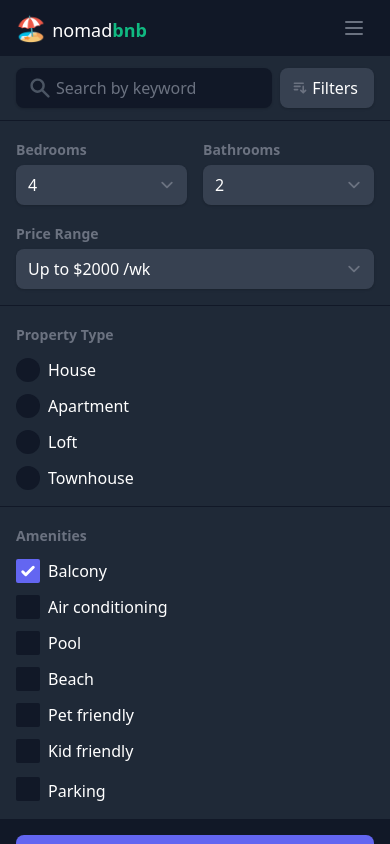
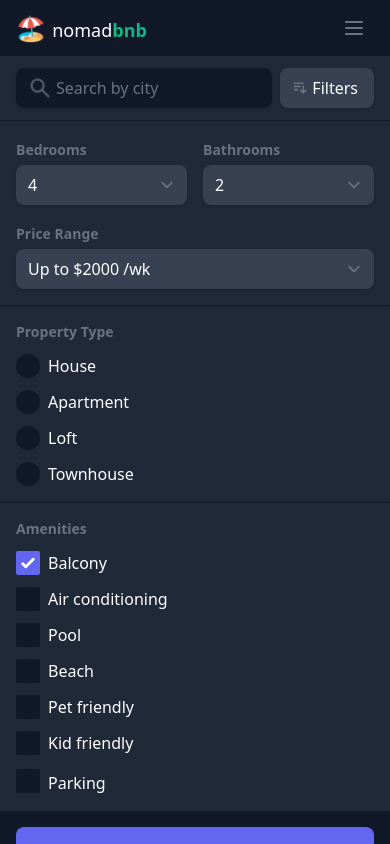
Before and after one commit to instanetk/nomadbnb, a React (Create React App) app: page / in a window 390 px wide. Both pictures are taken after a click on the button "Filters". Shown: the top 844 px of the page. Built offline with nearby package versions, Linux system fonts and the light colour scheme.

Commit message:
x-flow cards, fix search form alignment

```diff
--- a/src/App.js
+++ b/src/App.js
@@ -9,14 +9,22 @@ function App() {
       <NavBar />
       <Search />
 
-      <main class="px-4 py-6">
+      <main className="py-6">
+        <div className="px-4">
           <h3 className="text-gray-900 text-xl">Los Angeles</h3>
           <p className="text-gray-600">Live like the stars in these luxurious California estates.</p>
-        <div className="sm:grid sm:grid-cols-2">
+        </div>
+        <div className="mt-6 sm:overflow-x-auto">
+          <div className="px-4 sm:flex sm:-ml-2 sm:pb-8">
             <Card property="Modern home in city center" cost="1400" beds="3" baths="2" reviews="34" plus="true" />
             <Card property="Luxurious getaway" cost="900" beds="2" baths="2" reviews="42" plus="false" />
             <Card property="Modern home in city center" cost="1400" beds="3" baths="2" reviews="34" plus="true" />
             <Card property="Luxurious getaway" cost="900" beds="2" baths="2" reviews="42" plus="false" />
+            <Card property="Modern home in city center" cost="1400" beds="3" baths="2" reviews="34" plus="true" />
+            <Card property="Luxurious getaway" cost="900" beds="2" baths="2" reviews="42" plus="false" />
+            <Card property="Modern home in city center" cost="1400" beds="3" baths="2" reviews="34" plus="true" />
+            <Card property="Luxurious getaway" cost="900" beds="2" baths="2" reviews="42" plus="false" />
+          </div>
         </div>
       </main>
     </div>
--- a/src/components/common/ListCard.js
+++ b/src/components/common/ListCard.js
@@ -2,8 +2,7 @@ import React from 'react';
 
 const Card = ({ property, cost, beds, baths, reviews, plus }) => {
   return (
-    <div className="mt-6">
-      <div className="sm:px-2 ">
+    <div className="mt-10 sm:mt-0 sm:px-2 sm:max-w-xs sm:w-full sm:flex-shrink-0">
       <div className="relative pb-5/6">
         <img
           className="inset-0 rounded-lg shadow-md w-full"
@@ -66,7 +65,6 @@ const Card = ({ property, cost, beds, baths, reviews, plus }) => {
         </div>
       </div>
     </div>
-    </div>
   );
 };
 
--- a/src/components/common/Search.js
+++ b/src/components/common/Search.js
@@ -5,7 +5,7 @@ const Search = () => {
 
   return (
     <section className="bg-gray-800">
-      <div className="flex px-4 py-3">
+      <div className="flex justify-between px-4 py-3">
         <div className="relative w-full">
           <div className="absolute inset-y-0 left-0 flex items-center pl-3">
             <svg
@@ -23,7 +23,7 @@ const Search = () => {
           <div className="flex justify-between">
             <input
               className="block max-w-sm w-full bg-gray-900 shadow focus:outline-none focus:bg-gray-200 focus:text-gray-900 text-white rounded-lg pl-10 pr-2 py-2"
-              placeholder="Search by keyword"></input>
+              placeholder="Search by city"></input>
             <button
               onClick={() => setSearch(!doSearch)}
               className="inline-flex bg-gray-700 hover:bg-gray-600 focus:outline-none focus:shadow-ouline rounded-lg shadow pr-4 pl-3 py-2 ml-2 items-center">
@@ -64,10 +64,10 @@ const Search = () => {
             </label>
           </div>
         </fieldset>
-        <fieldset className="px-4 py-4 border-t border-gray-900">
-          <span className="text-sm font-semibold text-gray-500 sm:block">Property Type</span>
-          <div className="sm:flex">
-            <label className="mt-3 flex items-center sm:w-1/4">
+        <div className="px-4 py-4 border-t border-gray-900">
+          <span className="block text-sm font-semibold text-gray-500">Property Type</span>
+          <div className="sm:flex sm:-mx-2">
+            <label className="mt-3 sm:w-1/4 sm:px-2 flex items-center">
               <input
                 className="form-radio border-0 focus:ring-0 focus:ring-offset-0"
                 type="radio"
@@ -76,7 +76,7 @@ const Search = () => {
               />
               <span className="ml-2 text-white">House</span>
             </label>
-            <label className="mt-3 flex items-center sm:w-1/4">
+            <label className="mt-3 sm:w-1/4 sm:px-2 flex items-center">
               <input
                 className="form-radio border-0 focus:ring-0 focus:ring-offset-0"
                 type="radio"
@@ -85,7 +85,7 @@ const Search = () => {
               />
               <span className="ml-2 text-white">Apartment</span>
             </label>
-            <label className="mt-3 flex items-center sm:w-1/4">
+            <label className="mt-3 sm:w-1/4 sm:px-2 flex items-center">
               <input
                 className="form-radio border-0 focus:ring-0 focus:ring-offset-0"
                 type="radio"
@@ -94,7 +94,7 @@ const Search = () => {
               />
               <span className="ml-2 text-white">Loft</span>
             </label>
-            <label className="mt-3 flex items-center sm:w-1/4">
+            <label className="mt-3 sm:w-1/4 sm:px-2 flex items-center">
               <input
                 className="form-radio border-0 focus:ring-0 focus:ring-offset-0"
                 type="radio"
@@ -104,11 +104,11 @@ const Search = () => {
               <span className="ml-2 text-white">Townhouse</span>
             </label>
           </div>
-        </fieldset>
-        <fieldset className="px-4 py-4 border-t border-gray-900">
-          <span className="text-sm font-semibold text-gray-500">Amenities</span>
-          <div className="sm:flex sm:flex-wrap sm:-ml-2">
-            <label className=" mt-3 flex items-center sm:w-1/4 sm:px-2">
+        </div>
+        <div className="px-4 py-4 border-t border-gray-900">
+          <span className="block text-sm font-semibold text-gray-500">Amenities</span>
+          <div className="sm:flex sm:-mx-2 sm:flex-wrap">
+            <label className="mt-3 flex items-center sm:w-1/4 sm:px-2">
               <input
                 className="form-checkbox border-0 focus:ring-0 focus:ring-offset-0"
                 type="checkbox"
@@ -158,7 +158,7 @@ const Search = () => {
               <span className="ml-2 mt-1 text-white">Parking</span>
             </label>
           </div>
-        </fieldset>
+        </div>
         <div className="bg-gray-900 px-4 py-4 sm:text-right">
           <button className="block w-full sm:w-auto sm:inline-block bg-indigo-500 hover:bg-indigo-400 font-semibold text-white px-4 py-4 sm:py-3 rounded-lg">
             Update results
```
Lines whose indentation alone changed are shown as unchanged.
